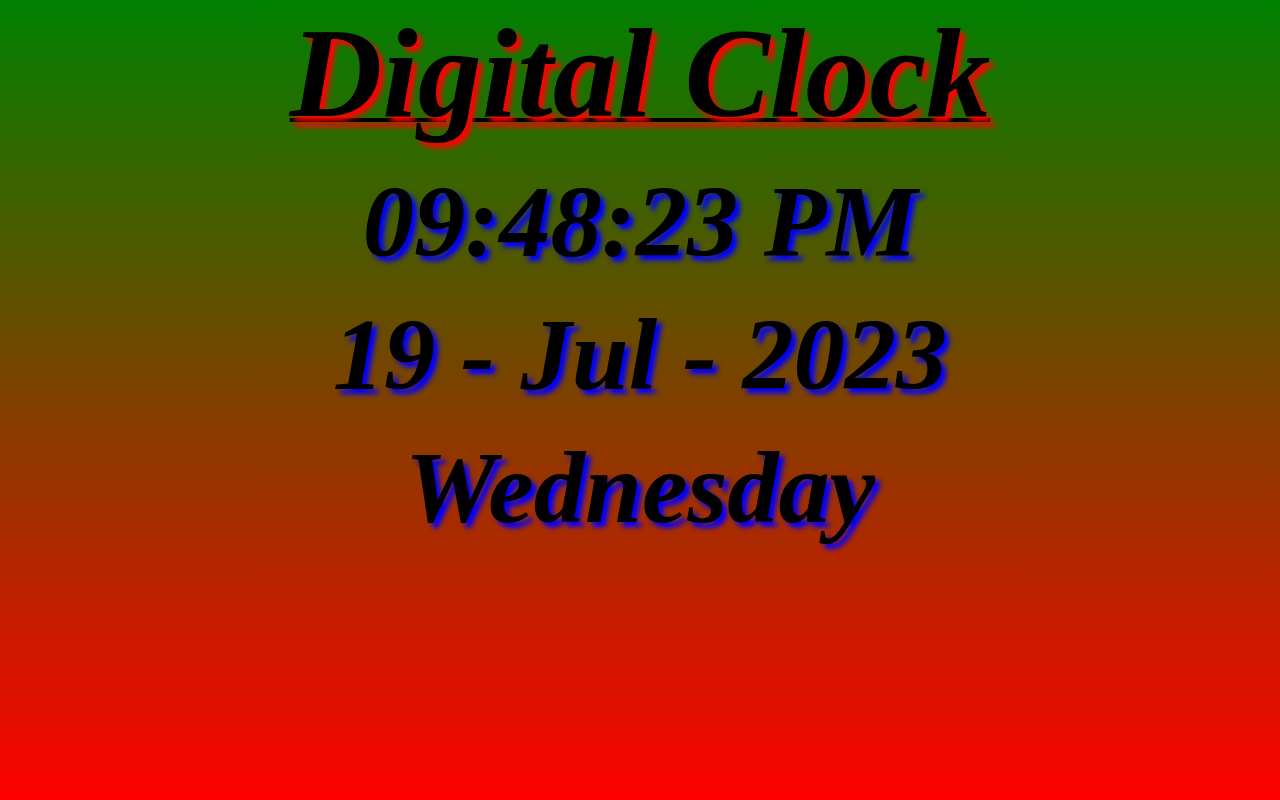
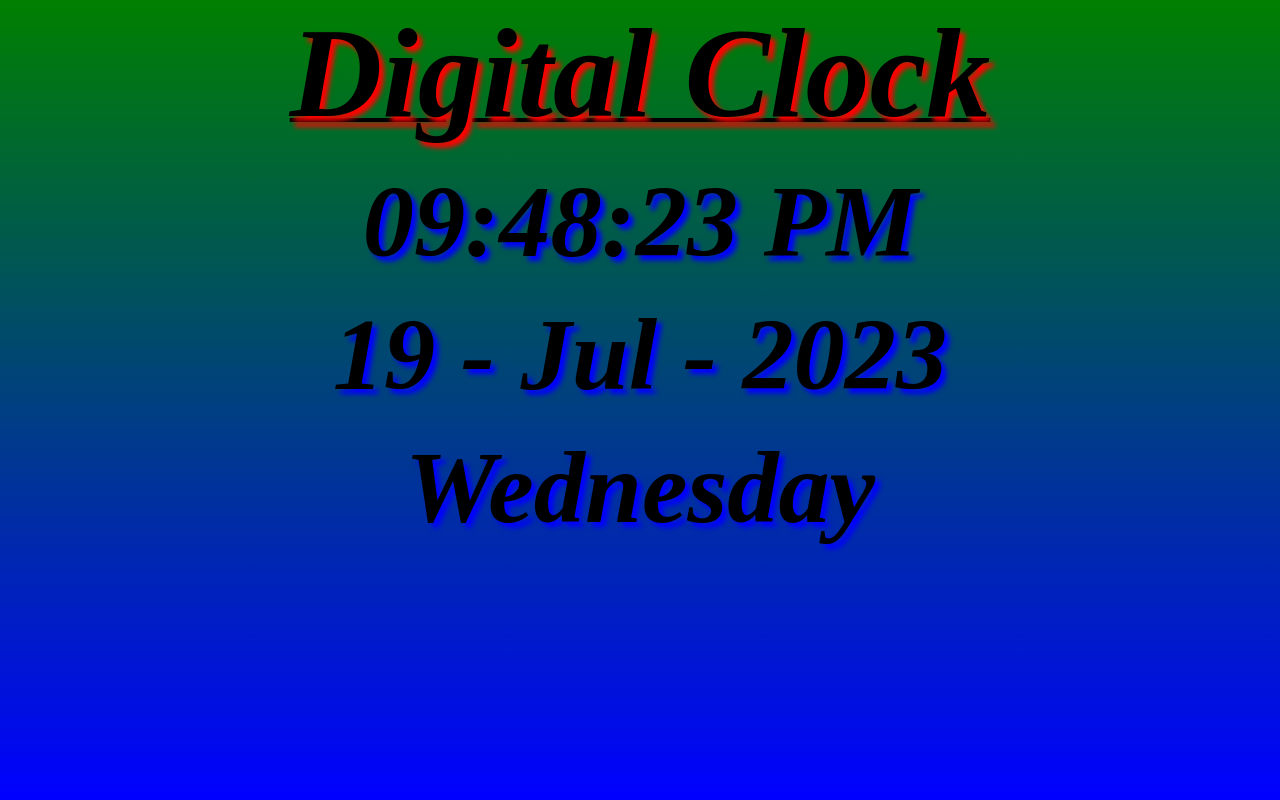
Before and after one commit to Ayyappa970/Clock, a plain HTML site: page index.html in a window 1280 px wide. Drawn offline with Linux system fonts and the light colour scheme.

Commit message:
backgroundcolor

```diff
--- a/index.html
+++ b/index.html
@@ -9,7 +9,7 @@
         body{
             width: 100vw;
             height: 100vh;
-            background-image: linear-gradient(green,red);
+            background-image: linear-gradient(green,blue);
             text-align: center;
         }
         #heading{
```
